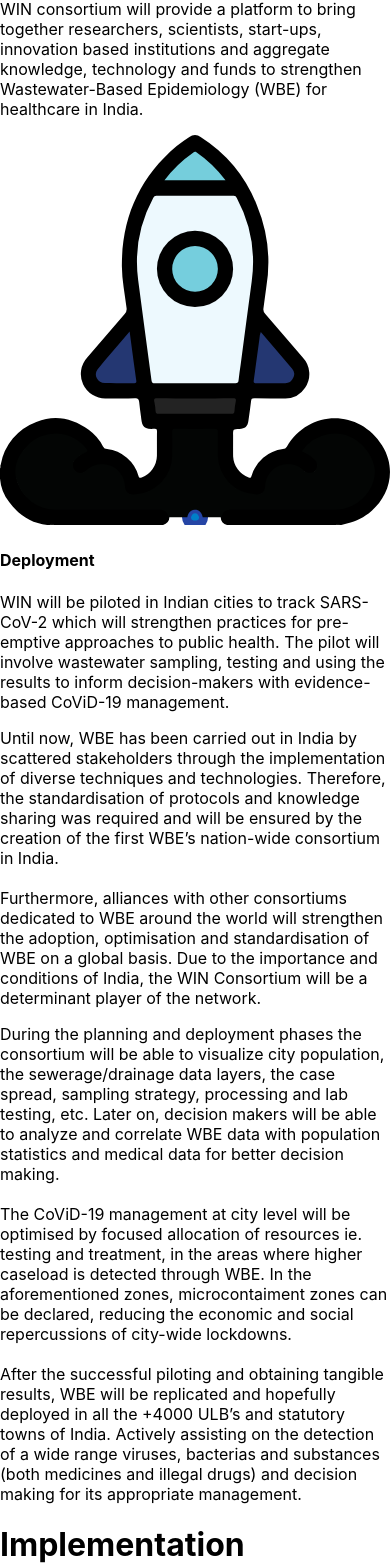
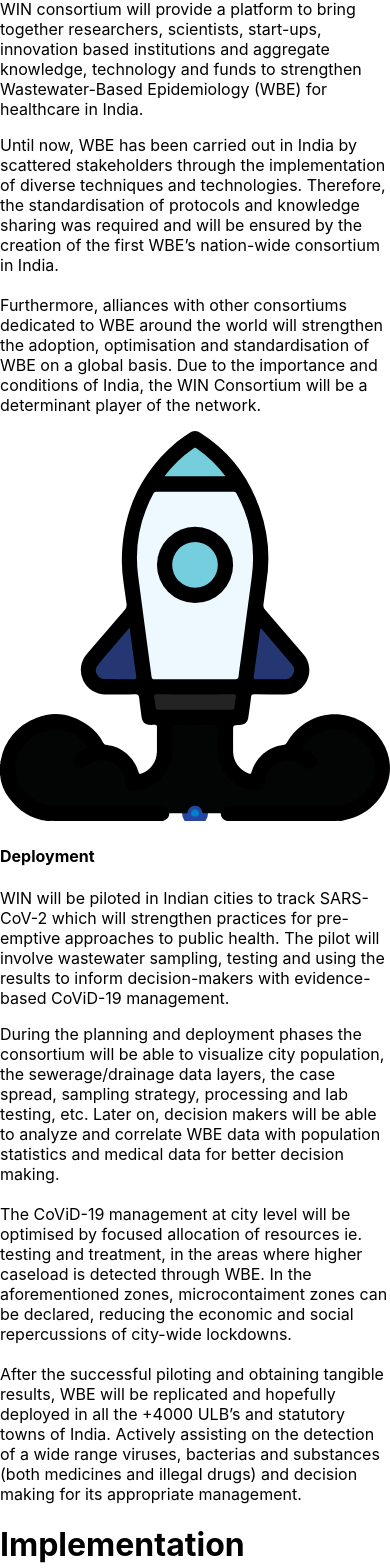
Before and after one commit to Covid-Action-Working-Group/win-frontend, a Next.js app: page / in a window 390 px wide. Shown: the part 7873-9441 px from the top of the page. Built offline with nearby package versions, Linux system fonts and the light colour scheme.

Commit message:
component text

```diff
--- a/pages/index.jsx
+++ b/pages/index.jsx
@@ -199,6 +199,7 @@ export default function Home() {//
             </div>
               <h4 className="text-3xl pb-4 font-bold">Consortium</h4>
               <p className="px-10 text-2xl font-light leading-10">WIN consortium will provide a platform to <span className=" font-extrabold ">bring together</span> researchers, scientists, start-ups, innovation based institutions and <span className=" font-extrabold ">aggregate </span>knowledge, technology and funds to strengthen Wastewater-Based Epidemiology (WBE) for healthcare in India.</p>
+              <p className="mt-10 px-8 pb-10 text-2xl leading-10 font-light">Until now, WBE has been carried out in India by scattered stakeholders through the implementation of diverse techniques and technologies. Therefore, the standardisation of protocols and knowledge sharing was required and will be ensured by the creation of the first WBE’s nation-wide consortium in India.<br/><br/> Furthermore, alliances with other consortiums dedicated to WBE around the world will strengthen the adoption, optimisation and standardisation of WBE on a global basis. Due to the importance and conditions of India, the WIN Consortium will be a determinant player of the network.</p>
           </div>
           <div className="bg-yellow row-start-3 lg:row-start-1 lg:col-start-2 pb-6">
             <div className=" content-center w-1/3 px-8 mx-40 mt-12 mb-8 mx-auto">
@@ -207,12 +208,7 @@ export default function Home() {//
             </div>
               <h4 className="text-3xl pb-4 font-bold">Deployment</h4>
               <p className="px-10 text-2xl font-light leading-10">WIN will be <span className=" font-extrabold ">piloted in Indian cities</span> to track SARS-CoV-2 which will strengthen practices for pre-emptive approaches to public health. The pilot will involve wastewater sampling, testing and using the results to inform decision-makers with <span className=" font-extrabold ">evidence-based CoViD-19 management.</span></p>
-          </div>
-          <div className="pt-5 row-start-2 lg:row-start-2 col-start-1">
-              <p className="px-16 pb-10 text-1xl leading-7 font-light">Until now, WBE has been carried out in India by scattered stakeholders through the implementation of diverse techniques and technologies. Therefore, the standardisation of protocols and knowledge sharing was required and will be ensured by the creation of the first WBE’s nation-wide consortium in India.<br/><br/> Furthermore, alliances with other consortiums dedicated to WBE around the world will strengthen the adoption, optimisation and standardisation of WBE on a global basis. Due to the importance and conditions of India, the WIN Consortium will be a determinant player of the network.</p>
-          </div>
-          <div className="pt-5 row-start-4 lg:row-start-2 col-start-1 lg:col-start-2">
-              <p className="px-8 text-1xl leading-7 font-light">During the planning and deployment phases the consortium will be able to visualize city population, the sewerage/drainage data layers, the case spread, sampling strategy, processing and lab testing, etc. Later on, decision makers will be able to analyze and correlate WBE data with population statistics and medical data for better decision making. <br/><br/>The CoViD-19 management at city level will be optimised by focused allocation of resources ie. testing and treatment, in the areas where higher caseload is detected through WBE. In the aforementioned zones, microcontaiment zones can be declared, reducing the economic and social repercussions of city-wide lockdowns. <br/><br/>After the successful piloting and obtaining tangible results, WBE will be replicated and hopefully deployed in all the +4000 ULB’s and statutory towns of India. Actively assisting on the detection of a wide range viruses, bacterias and substances (both medicines and illegal drugs) and decision making for its appropriate management.</p>
+              <p className="mt-10 px-8 text-2xl leading-10 font-light">During the planning and deployment phases the consortium will be able to visualize city population, the sewerage/drainage data layers, the case spread, sampling strategy, processing and lab testing, etc. Later on, decision makers will be able to analyze and correlate WBE data with population statistics and medical data for better decision making. <br/><br/>The CoViD-19 management at city level will be optimised by focused allocation of resources ie. testing and treatment, in the areas where higher caseload is detected through WBE. In the aforementioned zones, microcontaiment zones can be declared, reducing the economic and social repercussions of city-wide lockdowns. <br/><br/>After the successful piloting and obtaining tangible results, WBE will be replicated and hopefully deployed in all the +4000 ULB’s and statutory towns of India. Actively assisting on the detection of a wide range viruses, bacterias and substances (both medicines and illegal drugs) and decision making for its appropriate management.</p>
           </div>
         </div>
 
```
